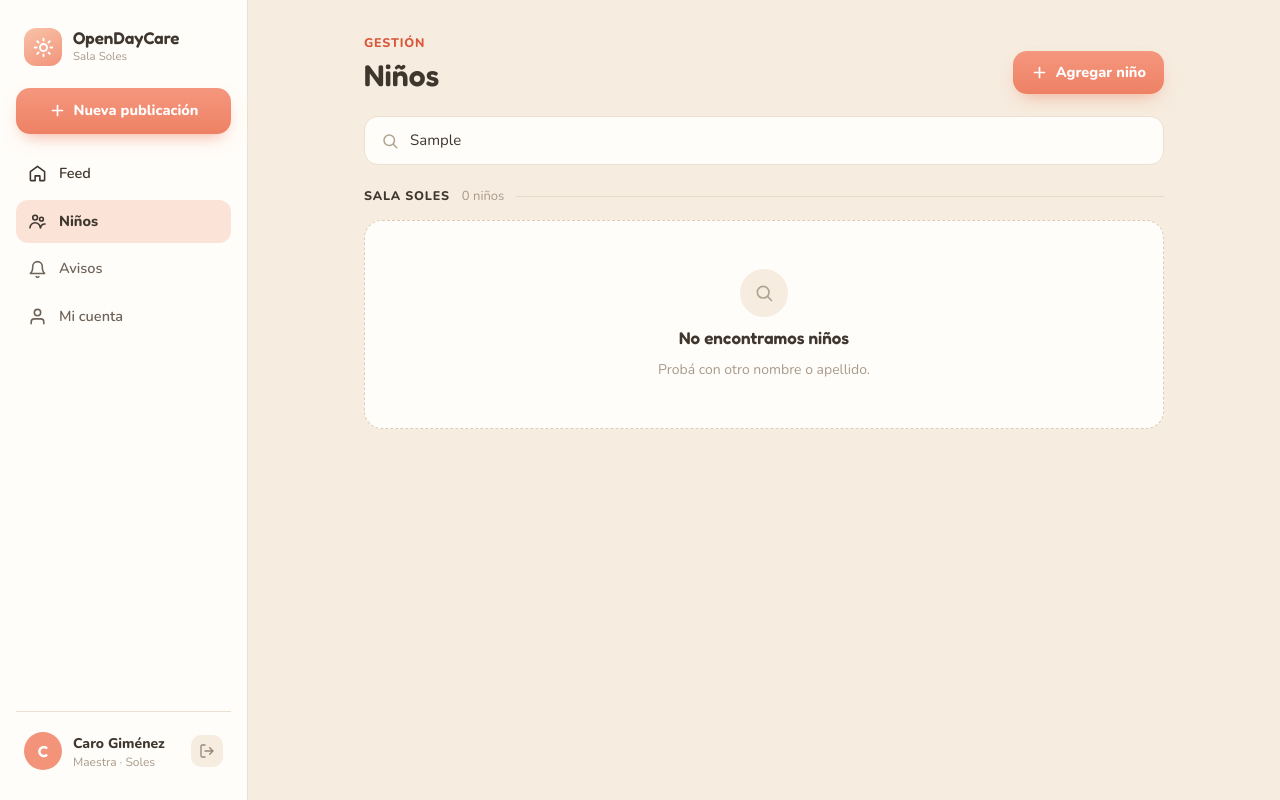
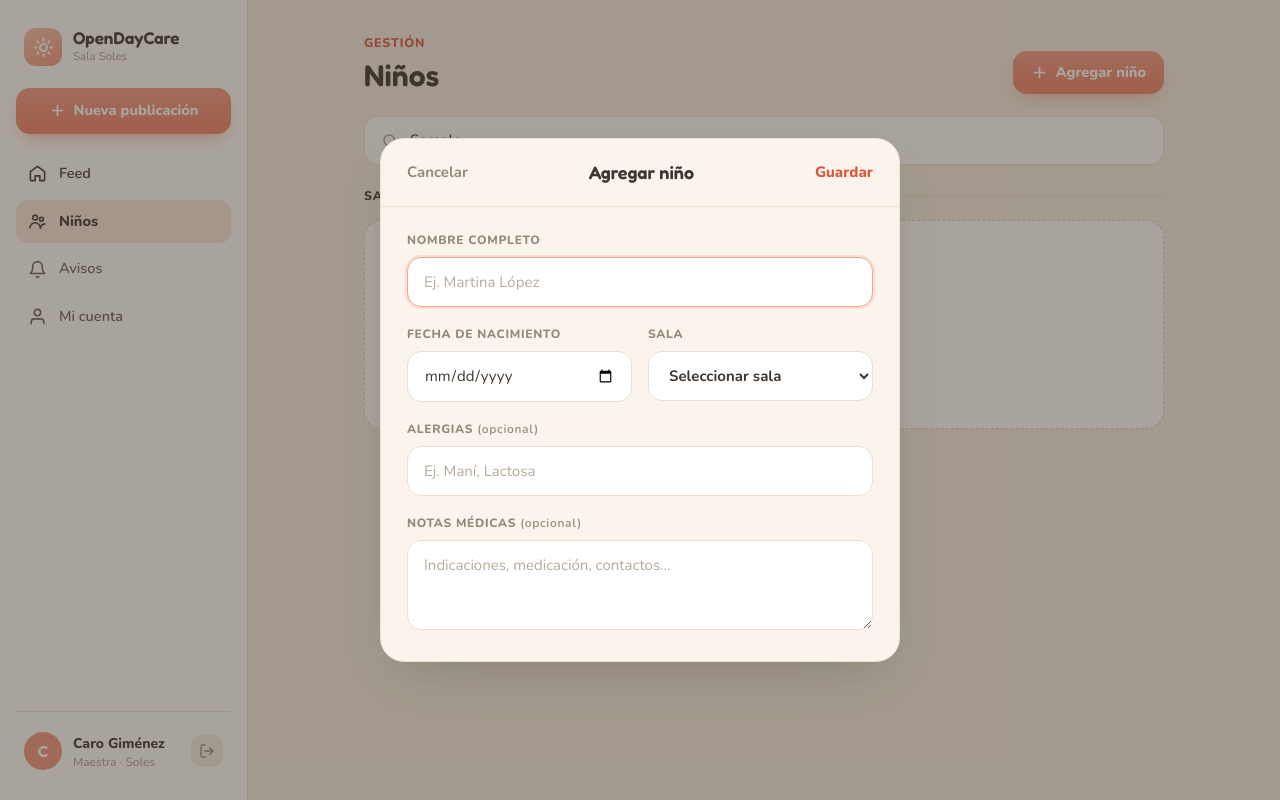
Before and after one commit to luca-palacios/open-daycare, a Next.js app: page /kids in a window 1280 px wide. Both pictures are taken after typing "Sample" into the empty fields and a click on the button "Agregar niño". Built offline with nearby package versions, Linux system fonts and the light colour scheme.

Commit message:
step-03-feat: add AddKidModal component for temporary kid registration

```diff
--- /dev/null
+++ b/app/_components/kids/add-kid-modal.tsx
@@ -0,0 +1,247 @@
+"use client";
+
+import { useEffect, useRef, useState, type FormEvent } from "react";
+import {
+  createTemporaryKid,
+  validateKidInput,
+  type KidFormErrors,
+  type KidFormField,
+  type KidFormInput,
+} from "../../_lib/temporary-kid";
+import { useTemporaryKids } from "./temporary-kids-provider";
+
+const EMPTY_FORM: KidFormInput = {
+  name: "",
+  birthDate: "",
+  room: "",
+  allergies: "",
+  medicalNotes: "",
+};
+
+const FIELD_ORDER: KidFormField[] = ["name", "birthDate", "room"];
+
+type AddKidModalProps = {
+  onClose: () => void;
+  returnFocusRef: React.RefObject<HTMLButtonElement | null>;
+};
+
+export function AddKidModal({
+  onClose,
+  returnFocusRef,
+}: AddKidModalProps) {
+  const { addTemporaryKid } = useTemporaryKids();
+  const [form, setForm] = useState(EMPTY_FORM);
+  const [errors, setErrors] = useState<KidFormErrors>({});
+  const nameRef = useRef<HTMLInputElement>(null);
+  const birthDateRef = useRef<HTMLInputElement>(null);
+  const roomRef = useRef<HTMLSelectElement>(null);
+
+  useEffect(() => {
+    const returnFocusElement = returnFocusRef.current;
+    nameRef.current?.focus();
+
+    function handleKeyDown(event: KeyboardEvent) {
+      if (event.key === "Escape") onClose();
+    }
+
+    document.addEventListener("keydown", handleKeyDown);
+
+    return () => {
+      document.removeEventListener("keydown", handleKeyDown);
+      returnFocusElement?.focus();
+    };
+  }, [onClose, returnFocusRef]);
+
+  function updateField(field: keyof KidFormInput, value: string) {
+    setForm((currentForm) => ({ ...currentForm, [field]: value }));
+    if (field in errors) {
+      setErrors((currentErrors) => ({ ...currentErrors, [field]: undefined }));
+    }
+  }
+
+  function handleSubmit(event: FormEvent<HTMLFormElement>) {
+    event.preventDefault();
+
+    const validationErrors = validateKidInput(form);
+    setErrors(validationErrors);
+
+    const firstInvalidField = FIELD_ORDER.find(
+      (field) => validationErrors[field],
+    );
+
+    if (firstInvalidField) {
+      const fieldRefs = {
+        name: nameRef,
+        birthDate: birthDateRef,
+        room: roomRef,
+      };
+      fieldRefs[firstInvalidField].current?.focus();
+      return;
+    }
+
+    addTemporaryKid(createTemporaryKid(form));
+    onClose();
+  }
+
+  return (
+    <div className="fixed inset-0 z-50 flex items-center justify-center overflow-y-auto bg-[#3F362E]/45 p-4 sm:p-6">
+      <section
+        role="dialog"
+        aria-modal="true"
+        aria-labelledby="add-kid-title"
+        className="my-auto w-full max-w-[520px] overflow-hidden rounded-[24px] border border-[#ECE0D0] bg-[#FBF4EC] shadow-[0_20px_50px_-24px_rgba(63,54,46,.35)]"
+      >
+        <form noValidate onSubmit={handleSubmit}>
+          <div className="flex items-center justify-between gap-3 border-b border-[#ECE0D0] px-4 py-5 sm:px-[26px]">
+            <button
+              type="button"
+              onClick={onClose}
+              className="text-left text-[14px] font-bold text-[#94887B] focus-visible:rounded focus-visible:outline-2 focus-visible:outline-offset-2 focus-visible:outline-brand-dark sm:text-[15px]"
+            >
+              Cancelar
+            </button>
+            <h2
+              id="add-kid-title"
+              className="font-display text-[17px] font-semibold text-ink sm:text-[18px]"
+            >
+              Agregar niño
+            </h2>
+            <button
+              type="submit"
+              className="text-right text-[14px] font-extrabold text-[#D9583C] focus-visible:rounded focus-visible:outline-2 focus-visible:outline-offset-2 focus-visible:outline-brand-dark sm:text-[15px]"
+            >
+              Guardar
+            </button>
+          </div>
+
+          <div className="max-h-[calc(100dvh-112px)] overflow-y-auto px-5 py-6 sm:px-[26px]">
+            <div className="mb-[18px]">
+              <label htmlFor="kid-name" className={labelClassName}>
+                Nombre completo
+              </label>
+              <input
+                ref={nameRef}
+                id="kid-name"
+                name="name"
+                autoComplete="name"
+                value={form.name}
+                onChange={(event) => updateField("name", event.target.value)}
+                placeholder="Ej. Martina López"
+                aria-required="true"
+                aria-invalid={Boolean(errors.name)}
+                aria-describedby={errors.name ? "kid-name-error" : undefined}
+                className={inputClassName(Boolean(errors.name))}
+              />
+              {errors.name && (
+                <p id="kid-name-error" role="alert" className={errorClassName}>
+                  {errors.name}
+                </p>
+              )}
+            </div>
+
+            <div className="mb-[18px] grid grid-cols-1 gap-4 sm:grid-cols-2">
+              <div>
+                <label htmlFor="kid-birth-date" className={labelClassName}>
+                  Fecha de nacimiento
+                </label>
+                <input
+                  ref={birthDateRef}
+                  id="kid-birth-date"
+                  name="birthDate"
+                  type="date"
+                  value={form.birthDate}
+                  onChange={(event) =>
+                    updateField("birthDate", event.target.value)
+                  }
+                  aria-required="true"
+                  aria-invalid={Boolean(errors.birthDate)}
+                  aria-describedby={
+                    errors.birthDate ? "kid-birth-date-error" : undefined
+                  }
+                  className={inputClassName(Boolean(errors.birthDate))}
+                />
+                {errors.birthDate && (
+                  <p
+                    id="kid-birth-date-error"
+                    role="alert"
+                    className={errorClassName}
+                  >
+                    {errors.birthDate}
+                  </p>
+                )}
+              </div>
+
+              <div>
+                <label htmlFor="kid-room" className={labelClassName}>
+                  Sala
+                </label>
+                <select
+                  ref={roomRef}
+                  id="kid-room"
+                  name="room"
+                  value={form.room}
+                  onChange={(event) => updateField("room", event.target.value)}
+                  aria-required="true"
+                  aria-invalid={Boolean(errors.room)}
+                  aria-describedby={errors.room ? "kid-room-error" : undefined}
+                  className={`${inputClassName(Boolean(errors.room))} font-bold`}
+                >
+                  <option value="">Seleccionar sala</option>
+                  <option value="Soles">Soles</option>
+                  <option value="Lunas">Lunas</option>
+                </select>
+                {errors.room && (
+                  <p id="kid-room-error" role="alert" className={errorClassName}>
+                    {errors.room}
+                  </p>
+                )}
+              </div>
+            </div>
+
+            <div className="mb-[18px]">
+              <label htmlFor="kid-allergies" className={labelClassName}>
+                Alergias <span className="font-semibold normal-case">(opcional)</span>
+              </label>
+              <input
+                id="kid-allergies"
+                name="allergies"
+                value={form.allergies}
+                onChange={(event) =>
+                  updateField("allergies", event.target.value)
+                }
+                placeholder="Ej. Maní, Lactosa"
+                className={inputClassName()}
+              />
+            </div>
+
+            <div>
+              <label htmlFor="kid-medical-notes" className={labelClassName}>
+                Notas médicas <span className="font-semibold normal-case">(opcional)</span>
+              </label>
+              <textarea
+                id="kid-medical-notes"
+                name="medicalNotes"
+                value={form.medicalNotes}
+                onChange={(event) =>
+                  updateField("medicalNotes", event.target.value)
+                }
+                placeholder="Indicaciones, medicación, contactos…"
+                className={`${inputClassName()} min-h-[90px] resize-y leading-[1.5]`}
+              />
+            </div>
+          </div>
+        </form>
+      </section>
+    </div>
+  );
+}
+
+const labelClassName =
+  "mb-2 block text-[12px] font-extrabold uppercase tracking-[0.7px] text-[#94887B]";
+const errorClassName = "mt-1.5 text-sm font-semibold text-[#B4422D]";
+
+function inputClassName(hasError = false): string {
+  return `w-full min-w-0 rounded-[14px] border-[1.5px] ${
+    hasError ? "border-[#D9583C]" : "border-[#EADFD0]"
+  } bg-white px-4 py-[13px] text-[15px] text-ink outline-none placeholder:text-[#B6A99B] focus:border-auth-focus focus:ring-2 focus:ring-auth-focus/30`;
+}
--- a/app/_components/kids/kids-header.tsx
+++ b/app/_components/kids/kids-header.tsx
@@ -1,6 +1,14 @@
+"use client";
+
+import { useCallback, useRef, useState } from "react";
+import { AddKidModal } from "./add-kid-modal";
 import { PlusIcon } from "../ui/icons";
 
 export function KidsHeader() {
+  const [isModalOpen, setIsModalOpen] = useState(false);
+  const addButtonRef = useRef<HTMLButtonElement>(null);
+  const closeModal = useCallback(() => setIsModalOpen(false), []);
+
   return (
     <header className="mb-[22px] flex flex-wrap items-end justify-between gap-4">
       <div>
@@ -13,12 +21,18 @@ export function KidsHeader() {
       </div>
 
       <button
+        ref={addButtonRef}
         type="button"
+        onClick={() => setIsModalOpen(true)}
         className="flex items-center gap-2 rounded-[14px] bg-[linear-gradient(180deg,#F4977E,#EE8164)] px-[18px] py-[11px] text-[14.5px] font-extrabold text-white shadow-[0_8px_18px_-8px_rgba(238,129,100,0.7)]"
       >
         <PlusIcon className="h-[17px] w-[17px]" />
         Agregar niño
       </button>
+
+      {isModalOpen && (
+        <AddKidModal onClose={closeModal} returnFocusRef={addButtonRef} />
+      )}
     </header>
   );
 }
```
